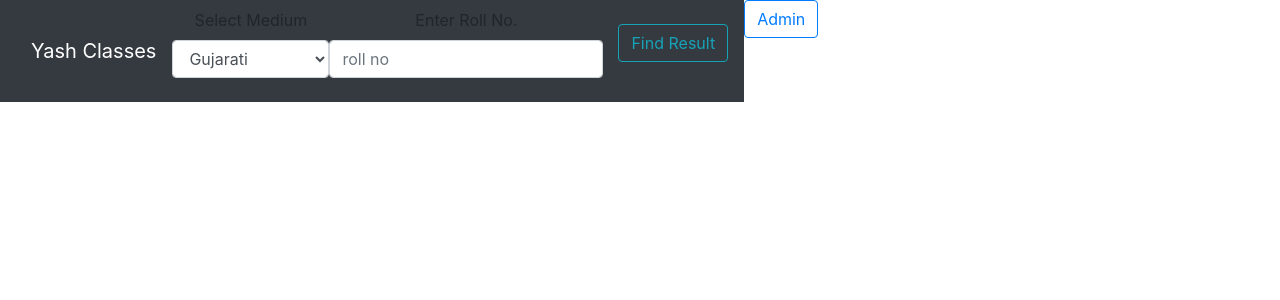
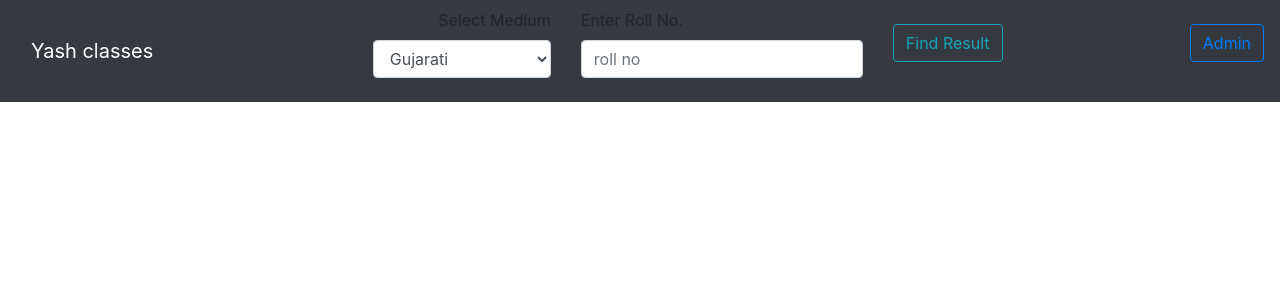
Before and after one commit to nnikunjt/student_results, a PHP site: page / in a window 1280 px wide. Shown: the top 300 px of the page. Run offline with PHP 8.4, Linux system fonts and the light colour scheme; some libraries are stand-ins or nearby versions.

Commit message:
make chnges in

```diff
--- a/add_student.php
+++ b/add_student.php
@@ -20,7 +20,7 @@
 
 	<nav class="navbar navbar-dark navbar-expand-md bg-dark">
 		<div class="container-fluid">
-			<a href="index.php" class="navbar-brand">Yash classes</a>
+			<a href="index.php" class=" navbar-brand">Yash classes</a>
 		</div>
 		<ul class="navbar-nav">
 			<a href="index.php" type="button" class="btn btn-primary " >Log out</a>
--- a/index.php
+++ b/index.php
@@ -2,22 +2,26 @@
 <html lang="en" dir="ltr">
   <head>
     <meta charset="utf-8">
-    <link rel="stylesheet" href="https://stackpath.bootstrapcdn.com/bootstrap/4.1.0/css/bootstrap.min.css" integrity="sha384-9gVQ4dYFwwWSjIDZnLEWnxCjeSWFphJiwGPXr1jddIhOegiu1FwO5qRGvFXOdJZ4" crossorigin="anonymous">
-    <link rel="stylesheet" type="text/css" href="style.css">
-    <script src="https://code.jquery.com/jquery-3.3.1.slim.min.js" integrity="sha384-q8i/X+965DzO0rT7abK41JStQIAqVgRVzpbzo5smXKp4YfRvH+8abtTE1Pi6jizo" crossorigin="anonymous"></script>
-<script src="https://cdnjs.cloudflare.com/ajax/libs/popper.js/1.14.0/umd/popper.min.js" integrity="sha384-cs/chFZiN24E4KMATLdqdvsezGxaGsi4hLGOzlXwp5UZB1LY//20VyM2taTB4QvJ" crossorigin="anonymous"></script>
-<script src="https://stackpath.bootstrapcdn.com/bootstrap/4.1.0/js/bootstrap.min.js" integrity="sha384-uefMccjFJAIv6A+rW+L4AHf99KvxDjWSu1z9VI8SKNVmz4sk7buKt/6v9KI65qnm" crossorigin="anonymous"></script>
+  <meta name="viewport" content="width=device-width, initial-scale=1">
+
+  <link rel="stylesheet" href="https://maxcdn.bootstrapcdn.com/bootstrap/4.0.0/css/bootstrap.min.css">
+  <script src="https://ajax.googleapis.com/ajax/libs/jquery/3.3.1/jquery.min.js"></script>
+  <script src="https://cdnjs.cloudflare.com/ajax/libs/popper.js/1.12.9/umd/popper.min.js"></script>
+  <script src="https://maxcdn.bootstrapcdn.com/bootstrap/4.0.0/js/bootstrap.min.js"></script>
+  <script src="https://use.fontawesome.com/releases/v5.0.8/js/all.js"></script>
+  <link href="style.css" rel="stylesheet">
+
+
+
     <title>Home</title>
   </head>
   <body>
+  	<nav class="navbar navbar-dark navbar-expand-md bg-dark">
+    <div class=" container-fluid">
+      <a href="index.php" class="navbar-brand">Yash classes</a>
+    </div>
 
-    <div class="nav text-center">
-      <div class="form-group">
-    <nav class="navbar navbar-dark navbar-expand-md bg-dark">
-    <div class="container-fluid">
-      <a href="#" class="navbar-brand">Yash Classes</a>
-
-     	<div class="form-group">
+     	<div class=" col-sm-2 medium-box form-group" align="right">
     <label for="mediumm">Select Medium</label>
     <select class="form-control" name="medium" id="medium">
 
@@ -29,21 +33,21 @@
 
     </select>
  </div>
- <div class="form-group">
+ <div class=" col-sm-3 form-group">
     <label for="search">Enter Roll No.</label>
     <input type="number" class=" main form-control" id="search-box" placeholder="roll no">
   </div>
      </div>
-     <div class="form-group main">
-     	<button type="button" class="btn btn-outline-info "  data-target="#exampleModalCenter">
+     <div class="col-sm-3 form-group">
+     	<button type="button" class=" find-btn btn btn-outline-info "  data-target="#exampleModalCenter">
   Find Result
 </button>
 
      </div>
-     </div>
-     <!-- Button trigger modal -->
+
+
      <div class="form-group">
-      <button type="button" class="btn btn-outline-primary " data-toggle="modal" data-target="#exampleModalCenter">
+      <button type="button" class="btn btn-outline-primary " data-toggle="modal" data-target="#exampleModalCenter" >
   Admin
 </button></div>
 <!-- Modal -->
--- a/style.css
+++ b/style.css
@@ -1,6 +1,10 @@
+
+.container{
+      padding-top: 1rem;
+    }
 
 
-.select{
-	margin-left: 3rem;
+.nav label{
+	color: #d3d3d3;
 
 }
```
